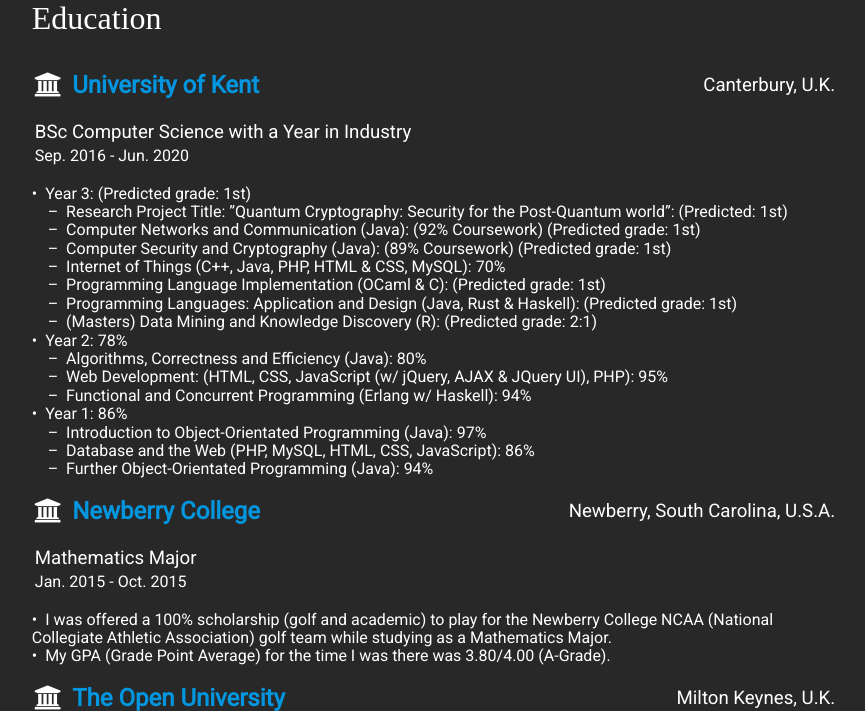
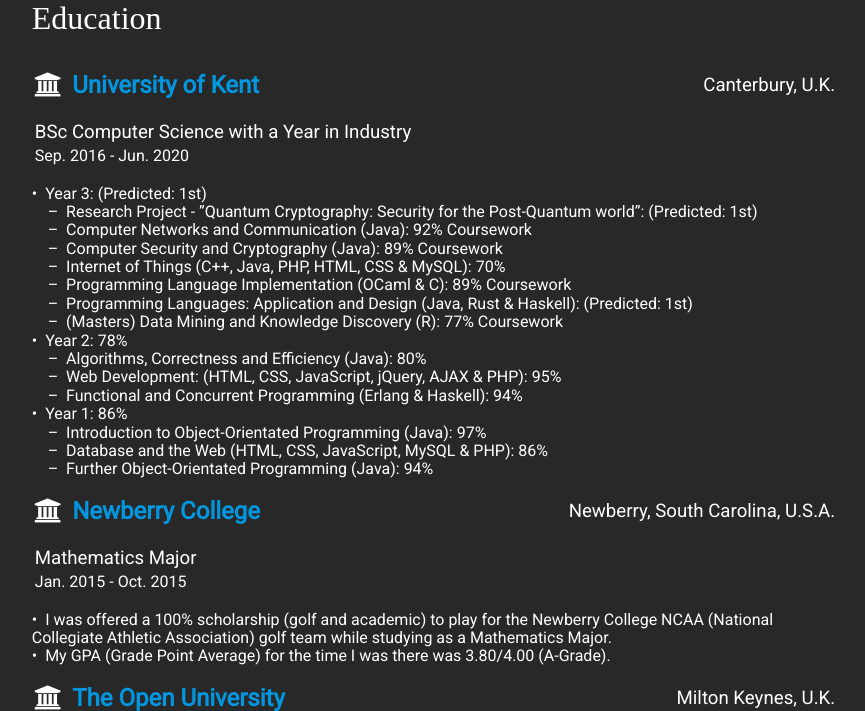
Before and after one commit to d-w-arnold/deltawhiskeyalpha.com, a PHP site: page /education.php in a window 1280 px wide. Shown: the part 221-932 px from the top of the page, without its empty margins (205-1070 px from the left). Run offline with PHP 8.4, Linux system fonts and the light colour scheme.

Commit message:
Added PLI and data mining coursework, and new formattings for listing languages used in projects and modules

```diff
--- a/education.php
+++ b/education.php
@@ -32,37 +32,36 @@
         <table>
             <tr>
                 <div class="uniCourseDetails">
-                    <p>•&nbsp;&nbsp;Year 3: (Predicted grade: 1st)</p>
-                    <p>&nbsp;&nbsp;&nbsp;&nbsp;–&nbsp;&nbsp;Research Project Title: ”Quantum Cryptography: Security for
+                    <p>•&nbsp;&nbsp;Year 3: (Predicted: 1st)</p>
+                    <p>&nbsp;&nbsp;&nbsp;&nbsp;–&nbsp;&nbsp;Research Project - ”Quantum Cryptography: Security for
                         the Post-Quantum world”: (Predicted: 1st)</p>
-                    <p>&nbsp;&nbsp;&nbsp;&nbsp;–&nbsp;&nbsp;Computer Networks and Communication (Java): (92% Coursework)
-                        (Predicted grade: 1st)</p>
-                    <p>&nbsp;&nbsp;&nbsp;&nbsp;–&nbsp;&nbsp;Computer Security and Cryptography (Java): (89% Coursework)
-                        (Predicted grade: 1st)</p>
-                    <p>&nbsp;&nbsp;&nbsp;&nbsp;–&nbsp;&nbsp;Internet of Things (C++, Java, PHP, HTML & CSS, MySQL):
+                    <p>&nbsp;&nbsp;&nbsp;&nbsp;–&nbsp;&nbsp;Computer Networks and Communication (Java): 92%
+                        Coursework</p>
+                    <p>&nbsp;&nbsp;&nbsp;&nbsp;–&nbsp;&nbsp;Computer Security and Cryptography (Java): 89%
+                        Coursework</p>
+                    <p>&nbsp;&nbsp;&nbsp;&nbsp;–&nbsp;&nbsp;Internet of Things (C++, Java, PHP, HTML, CSS & MySQL):
                         70%</p>
-                    <p>&nbsp;&nbsp;&nbsp;&nbsp;–&nbsp;&nbsp;Programming Language Implementation (OCaml & C):
-                        (Predicted grade: 1st)</p>
+                    <p>&nbsp;&nbsp;&nbsp;&nbsp;–&nbsp;&nbsp;Programming Language Implementation (OCaml & C): 89%
+                        Coursework</p>
                     <p>&nbsp;&nbsp;&nbsp;&nbsp;–&nbsp;&nbsp;Programming Languages: Application and Design (Java, Rust &
-                        Haskell): (Predicted grade: 1st)</p>
-                    <p>&nbsp;&nbsp;&nbsp;&nbsp;–&nbsp;&nbsp;(Masters) Data Mining and Knowledge Discovery (R):
-                        (Predicted grade: 2:1)</p>
+                        Haskell): (Predicted: 1st)</p>
+                    <p>&nbsp;&nbsp;&nbsp;&nbsp;–&nbsp;&nbsp;(Masters) Data Mining and Knowledge Discovery (R): 77%
+                        Coursework</p>
                 </div>
                 <div class="uniCourseDetails">
                     <p>•&nbsp;&nbsp;Year 2: 78%</p>
-                    <p>&nbsp;&nbsp;&nbsp;&nbsp;–&nbsp;&nbsp;Algorithms, Correctness and Efficiency (Java):
-                        80%</p>
-                    <p>&nbsp;&nbsp;&nbsp;&nbsp;–&nbsp;&nbsp;Web Development: (HTML, CSS, JavaScript (w/ jQuery,
-                        AJAX & JQuery UI), PHP): 95%</p>
-                    <p>&nbsp;&nbsp;&nbsp;&nbsp;–&nbsp;&nbsp;Functional and Concurrent Programming (Erlang w/
-                        Haskell): 94%</p>
+                    <p>&nbsp;&nbsp;&nbsp;&nbsp;–&nbsp;&nbsp;Algorithms, Correctness and Efficiency (Java): 80%</p>
+                    <p>&nbsp;&nbsp;&nbsp;&nbsp;–&nbsp;&nbsp;Web Development: (HTML, CSS, JavaScript, jQuery, AJAX &
+                        PHP): 95%</p>
+                    <p>&nbsp;&nbsp;&nbsp;&nbsp;–&nbsp;&nbsp;Functional and Concurrent Programming (Erlang & Haskell):
+                        94%</p>
                 </div>
                 <div class="uniCourseDetails">
                     <p>•&nbsp;&nbsp;Year 1: 86%</p>
                     <p>&nbsp;&nbsp;&nbsp;&nbsp;–&nbsp;&nbsp;Introduction to Object-Orientated Programming (Java):
                         97%</p>
-                    <p>&nbsp;&nbsp;&nbsp;&nbsp;–&nbsp;&nbsp;Database and the Web (PHP, MySQL, HTML, CSS,
-                        JavaScript): 86%</p>
+                    <p>&nbsp;&nbsp;&nbsp;&nbsp;–&nbsp;&nbsp;Database and the Web (HTML, CSS, JavaScript, MySQL & PHP):
+                        86%</p>
                     <p>&nbsp;&nbsp;&nbsp;&nbsp;–&nbsp;&nbsp;Further Object-Orientated Programming (Java): 94%</p>
                 </div>
             </tr>
--- a/index.php
+++ b/index.php
@@ -11,7 +11,8 @@
     <p class="title">Welcome!</p>
 
     <div class="writing roboto">
-        <p>Hello there, I’m a computer science graduate (graduating June 2020 - available for employment 25th May, predicted grade: 1st) from
+        <p>Hello there, I’m a computer science graduate (graduating June 2020 - available for employment 25th May,
+            predicted grade: 1st) from
             the <a class="link-color" target="_blank" href="https://www.kent.ac.uk/">University of Kent</a>. I’m eager
             to learn new skills and take on a role where I can contribute to solving real-world challenges. I am highly
             motivated, organised, reliable and work well both independently and as part of a team.</p>
```
Also changed, not shown: computing.php (+5 -6 lines), 1 other file.
